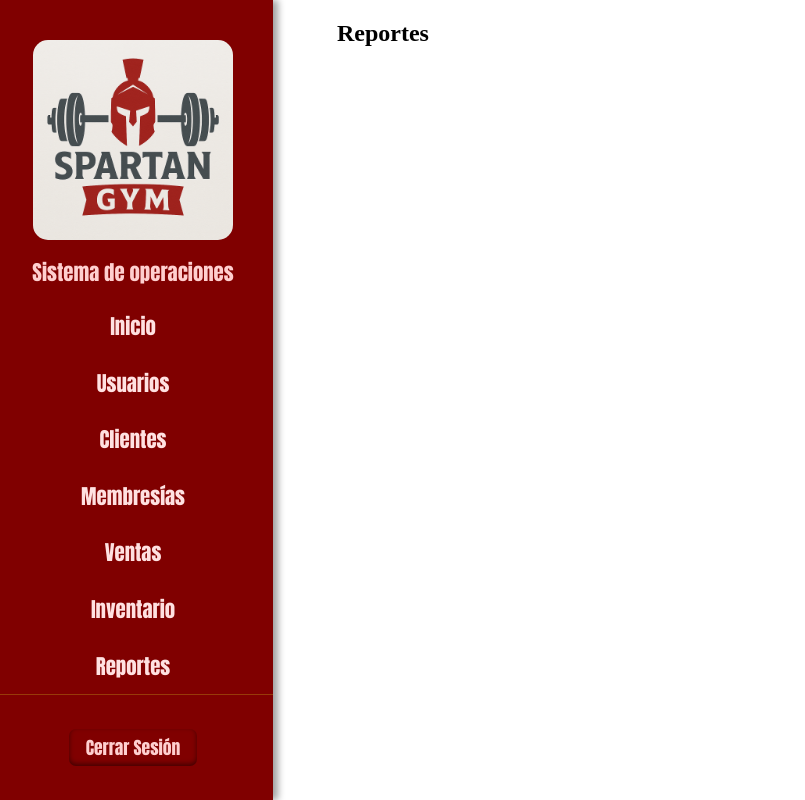
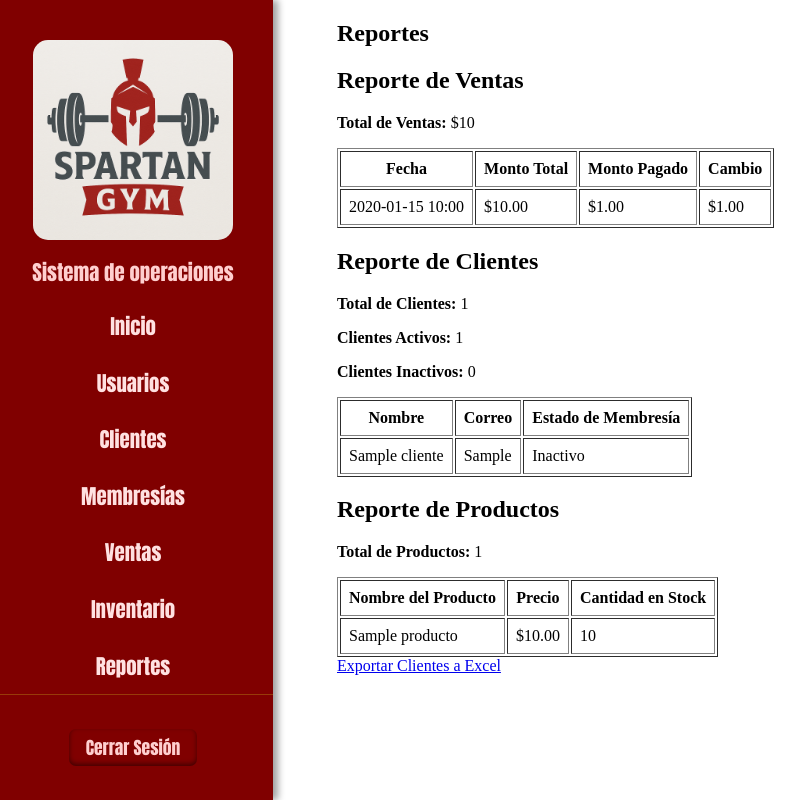
Before and after one commit to RaulMacias05/Spartan-Gym, a Django app: page /reportes/ in a window 1280 px wide. Shown: the whole page, without its empty margins (7-812 px from the left). Run offline with Django 5.2, Linux system fonts and the light colour scheme; tables that the repository leaves empty hold one stand-in row (values such as "Sample post"); some web fonts are replaced.

Commit message:
Se agregan los reportes

```diff
--- a/clientes/urls.py
+++ b/clientes/urls.py
@@ -1,5 +1,5 @@
 from django.urls import path
-from .views import clientes, crear_cliente, editar_cliente, eliminar_cliente,registrar_asistencia
+from .views import clientes, crear_cliente, editar_cliente, eliminar_cliente
 from . import views
 
 app_name = 'clientes'
--- a/reportes/templates/reportes/reportes.html
+++ b/reportes/templates/reportes/reportes.html
@@ -1,14 +1,94 @@
 {% extends 'base.html' %}
-
-{% load static %}
-{% block extra_head %}
-<link rel="stylesheet" href="{% static 'reportes/css/inventario.css' %}">
-{% endblock extra_head %}
 
 {% block title %}Reportes{% endblock title %}
 
 {% block content %}
-
 <h1>Reportes</h1>
 
+<!-- Reporte de Ventas -->
+<h2>Reporte de Ventas</h2>
+<p><strong>Total de Ventas:</strong> ${{ total_ventas }}</p>
+<table border="1" cellpadding="8">
+    <thead>
+        <tr>
+            <th>Fecha</th>
+            <th>Monto Total</th>
+            <th>Monto Pagado</th>
+            <th>Cambio</th>
+        </tr>
+    </thead>
+    <tbody>
+        {% for venta in ventas %}
+        <tr>
+            <td>{{ venta.fecha_venta|date:"Y-m-d H:i" }}</td>
+            <td>${{ venta.monto_total }}</td>
+            <td>${{ venta.monto_pagado }}</td>
+            <td>${{ venta.cambio }}</td>
+        </tr>
+        {% empty %}
+        <tr>
+            <td colspan="4">No hay ventas registradas.</td>
+        </tr>
+        {% endfor %}
+    </tbody>
+</table>
+
+<!-- Reporte de Clientes -->
+<h2>Reporte de Clientes</h2>
+<p><strong>Total de Clientes:</strong> {{ total_clientes }}</p>
+<p><strong>Clientes Activos:</strong> {{ activos }}</p>
+<p><strong>Clientes Inactivos:</strong> {{ inactivos }}</p>
+<table border="1" cellpadding="8">
+    <thead>
+        <tr>
+            <th>Nombre</th>
+            <th>Correo</th>
+            <th>Estado de Membresía</th>
+        </tr>
+    </thead>
+    <tbody>
+        {% for cliente in clientes %}
+        <tr>
+            <td>{{ cliente.nombre }}</td>
+            <td>{{ cliente.correo }}</td>
+            <td>{{ cliente.membresia_activa|yesno:"Activo,Inactivo" }}</td>
+        </tr>
+        {% empty %}
+        <tr>
+            <td colspan="3">No hay clientes registrados.</td>
+        </tr>
+        {% endfor %}
+    </tbody>
+</table>
+
+<!-- Reporte de Productos -->
+<h2>Reporte de Productos</h2>
+<p><strong>Total de Productos:</strong> {{ total_productos }}</p>
+<table border="1" cellpadding="8">
+    <thead>
+        <tr>
+            <th>Nombre del Producto</th>
+            <th>Precio</th>
+            <th>Cantidad en Stock</th>
+        </tr>
+    </thead>
+    <tbody>
+        {% for producto in productos %}
+        <tr>
+            <td>{{ producto.nombre }}</td>
+            <td>${{ producto.precio }}</td>
+            <td>{{ producto.stock }}</td>
+        </tr>
+        {% empty %}
+        <tr>
+            <td colspan="3">No hay productos registrados.</td>
+        </tr>
+        {% endfor %}
+    </tbody>
+</table>
+
+<a href="{% url 'reportes:exportar_clientes_excel' %}" class="btn btn-success">
+    Exportar Clientes a Excel
+</a>
+
 {% endblock content %}
--- a/reportes/urls.py
+++ b/reportes/urls.py
@@ -1,6 +1,6 @@
 from django.urls import path
-from .views import reportes, generar_reporte_ventas, generar_reporte_clientes, generar_reporte_productos, generar_reporte_usuarios, generar_reporte_membresias
-
+from .views import reportes,generar_reporte_ventas, generar_reporte_clientes, generar_reporte_productos, generar_reporte_membresias, generar_reporte_usuarios
+from .views import exportar_clientes_excel
 app_name = 'reportes'
 
 urlpatterns = [
@@ -10,4 +10,5 @@ urlpatterns = [
     path('productos/', generar_reporte_productos, name='reporte_productos'),
     path('memorias/', generar_reporte_membresias, name='reporte_membresias'),
     path('usuarios/', generar_reporte_usuarios, name='reporte_usuarios'),
+        path('exportar_clientes/', exportar_clientes_excel, name='exportar_clientes_excel')
 ]
--- a/reportes/views.py
+++ b/reportes/views.py
@@ -1,26 +1,130 @@
 from django.shortcuts import render
+from django.db.models import Sum
+from ventas.models import Venta
+from clientes.models import Clientes
+from inventario.models import Producto
+from django.contrib.auth.models import User
+import openpyxl
+from django.http import HttpResponse
+from datetime import date
+
+
 
 # Create your views here.
 def reportes(request):
-    return render(request, 'reportes/reportes.html')
+    # Obtener los datos para cada reporte
+    ventas = Venta.objects.all()
+    clientes = Clientes.objects.all()
+    productos = Producto.objects.all()
+
+    # Calcular algunos valores agregados para cada reporte
+    total_ventas = ventas.aggregate(Sum('monto_total'))['monto_total__sum'] or 0
+    total_clientes = clientes.count()
+    total_productos = productos.count()
+
+    # Dividir clientes en activos e inactivos
+    activos = clientes.filter(membresia=True).count()
+    inactivos = clientes.filter(membresia=False).count()
+
+    # Devolver los datos a la plantilla
+    return render(request, 'reportes/reportes.html', {
+        'ventas': ventas,
+        'clientes': clientes,
+        'productos': productos,
+        'total_ventas': total_ventas,
+        'total_clientes': total_clientes,
+        'total_productos': total_productos,
+        'activos': activos,
+        'inactivos': inactivos,
+    })
+
 
 def generar_reporte_ventas(request):
-    # Aquí puedes manejar la lógica para generar el reporte
-    # Por ejemplo, obtener datos de la base de datos y pasarlos al template
-    return render(request, 'reportes/generar_reporte.html')
+    # Filtrar ventas del día
+    ventas = Venta.objects.all()
+
+    # Calcular el total de ventas del día
+    total_ventas = ventas.aggregate(Sum('monto_total'))['monto_total__sum'] or 0
+
+    # Calcular el total de ventas por método de pago
+    total_efectivo = ventas.filter(metodo_pago='efectivo').aggregate(Sum('monto_total'))['monto_total__sum'] or 0
+    total_tarjeta = ventas.filter(metodo_pago='tarjeta').aggregate(Sum('monto_total'))['monto_total__sum'] or 0
+
+    return render(request, 'reportes/generar_reporte_ventas.html', {
+        'ventas': ventas,
+        'total_ventas': total_ventas,
+        'total_efectivo': total_efectivo,
+        'total_tarjeta': total_tarjeta
+    })
+
 
 def generar_reporte_clientes(request):
-    # Aquí puedes manejar la lógica para generar el reporte de clientes
-    return render(request, 'reportes/generar_reporte_clientes.html')
+    # Obtener todos los clientes
+    clientes = Clientes.objects.all()
+
+    # Calcular la cantidad de clientes activos y no activos
+    activos = clientes.filter(membresia=True).count()
+    inactivos = clientes.filter(membresia=False).count()
+
+    return render(request, 'reportes/generar_reporte_clientes.html', {
+        'clientes': clientes,
+        'activos': activos,
+        'inactivos': inactivos
+    })
 
 def generar_reporte_productos(request):
-    # Aquí puedes manejar la lógica para generar el reporte de productos
-    return render(request, 'reportes/generar_reporte_productos.html')
+    # Obtener todos los productos
+    productos = Producto.objects.all()
+
+    # Calcular el total de productos en stock
+    total_stock = productos.aggregate(Sum('stock'))['stock__sum'] or 0
+
+    return render(request, 'reportes/generar_reporte_productos.html', {
+        'productos': productos,
+        'total_stock': total_stock
+    })
 
 def generar_reporte_membresias(request):
-    # Aquí puedes manejar la lógica para generar el reporte de membresías
-    return render(request, 'reportes/generar_reporte_membresias.html')
+    # Obtener clientes con membresía activa e inactiva
+    activos = Clientes.objects.filter(membresia=True)
+    inactivos = Clientes.objects.filter(membresia=False)
+
+    return render(request, 'reportes/generar_reporte_membresias.html', {
+        'activos': activos,
+        'inactivos': inactivos
+    })
 
 def generar_reporte_usuarios(request):
-    # Aquí puedes manejar la lógica para generar el reporte de usuarios
-    return render(request, 'reportes/generar_reporte_usuarios.html')
+    # Obtener todos los usuarios
+    usuarios = User.objects.all()
+
+    return render(request, 'reportes/generar_reporte_usuarios.html', {
+        'usuarios': usuarios
+    })
+
+def exportar_clientes_excel(request):
+    # Crear un libro de trabajo y una hoja
+    wb = openpyxl.Workbook()
+    ws = wb.active
+    ws.title = "Clientes"
+
+    # Encabezados
+    ws.append(["Nombre", "Correo", "Teléfono", "Dirección", "Membresía Activa"])
+
+    # Datos
+    for cliente in Clientes.objects.all():
+        membresia_activa = cliente.membresias.filter(activa=True, fecha_vencimiento__gte=date.today()).exists()
+        ws.append([
+            cliente.nombre,
+            cliente.correo,
+            cliente.telefono,
+            cliente.direccion,
+            "Sí" if membresia_activa else "No"
+        ])
+
+
+    response = HttpResponse(content_type='application/vnd.openxmlformats-officedocument.spreadsheetml.sheet')
+    hoy = date.today().strftime('%Y-%m-%d')
+    response['Content-Disposition'] = f'attachment; filename=clientes_{hoy}.xlsx'
+    wb.save(response)
+    return response
```
